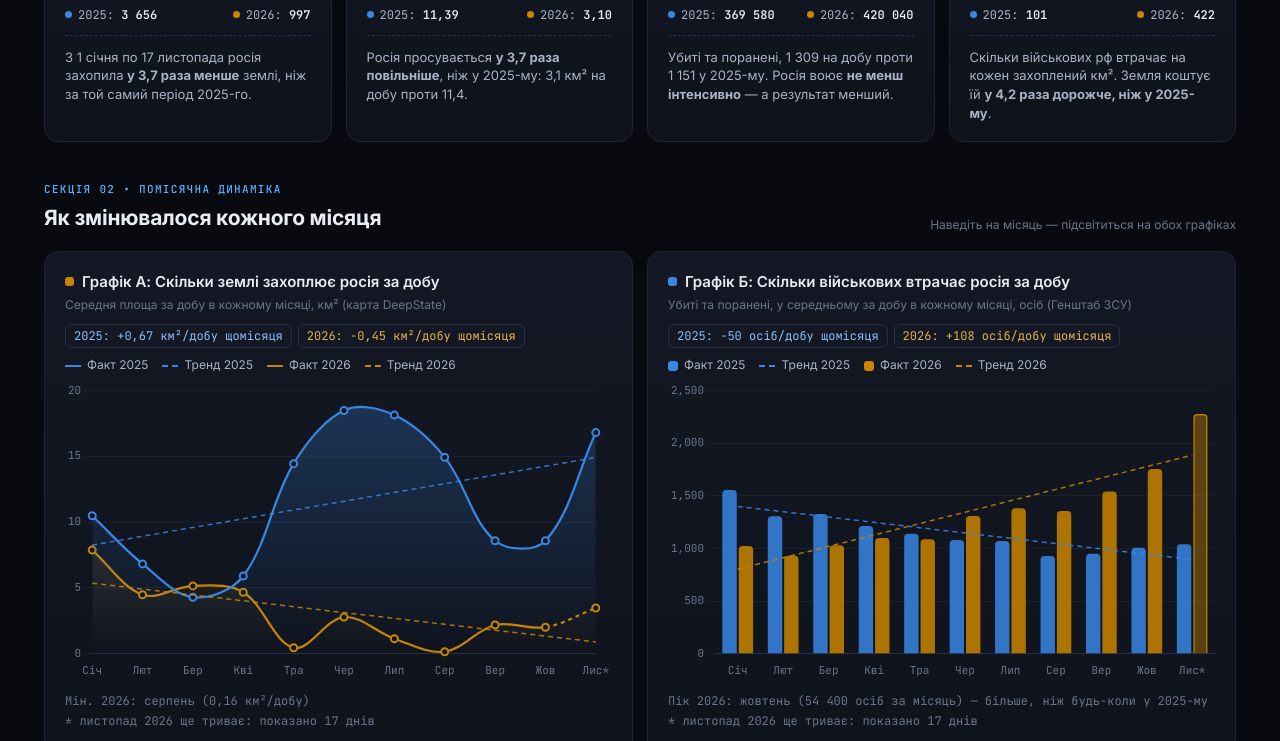
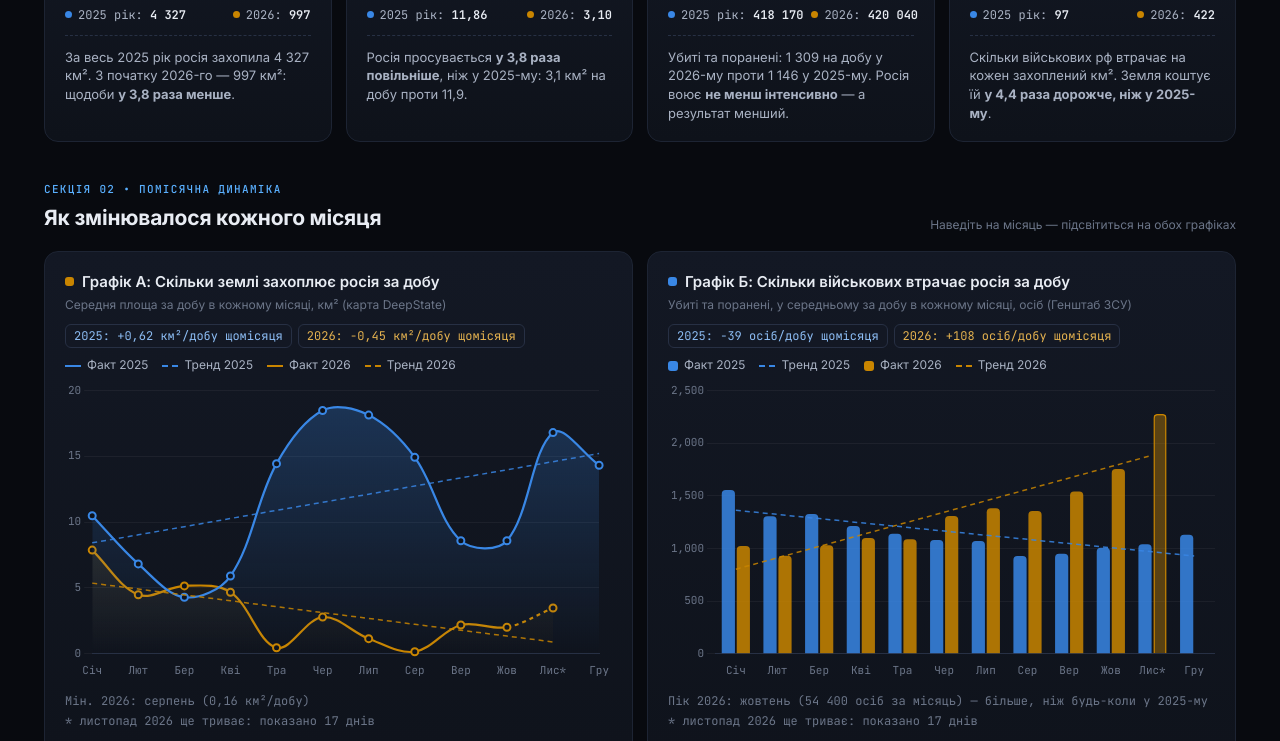
Before and after one commit to kbdstorage002/peremogium, a website: page index.html in a window 1280 px wide. Shown: the part 472-1213 px from the top of the page. Drawn offline with nearby package versions, Linux system fonts and the light colour scheme.

Commit message:
Головна: 2025 за весь рік, порівняння за добу, жовті цифри 2026
- 2025 показано повністю: картки, графіки (січ–гру), висновки, таблиці.
- «У скільки разів» рахується в середньому за добу (365 проти 321 дня).
- Великі цифри — жовті, з підписом «у 2026»; бейджі словами замість «÷».

Co-Authored-By: Claude Opus 5.5 <noreply@anthropic.com>

```diff
--- a/index.html
+++ b/index.html
@@ -91,10 +91,11 @@
   .badge.good { color: var(--good); background: var(--good-bg); box-shadow: inset 0 0 0 1px rgba(47,191,113,.3); }
   .badge.bad  { color: var(--bad);  background: var(--bad-bg);  box-shadow: inset 0 0 0 1px rgba(240,97,109,.3); }
   .kpi-val { font: 600 30px var(--mono); margin: 8px 0 2px; letter-spacing: -.02em; }
+  .kpi-val .v26 { color: #e3b14f; }
   .kpi-val small { font: 400 13px Inter, sans-serif; color: var(--text-2); margin-left: 6px; letter-spacing: 0; }
   .split { display: flex; gap: 3px; height: 5px; margin: 12px 0 10px; }
   .split i { border-radius: 3px; display: block; }
-  .kpi-foot { display: flex; justify-content: space-between; font: 12px var(--mono); color: var(--text-2); }
+  .kpi-foot { display: flex; justify-content: space-between; gap: 8px; white-space: nowrap; font: 12px var(--mono); color: var(--text-2); }
   .kpi-foot b { color: var(--text); font-weight: 600; }
   .lg { display: inline-block; width: 7px; height: 7px; border-radius: 50%; margin-right: 6px; vertical-align: 1px; }
   .lg.a { background: var(--y2025); } .lg.b { background: var(--y2026); }
@@ -320,22 +321,24 @@ const t0 = Date.parse(D.personnel.daily.start + 'T00:00:00Z');
 const dayVal = new Map(D.personnel.daily.values.map((v, i) => [new Date(t0 + i * 864e5).toISOString().slice(0, 10), v]));
 const persDays = (y, m) => { const out = []; for (let d = 1; d <= DAYS_ALL[m]; d++) { const v = dayVal.get(`${y}-${String(m + 1).padStart(2, '0')}-${String(d).padStart(2, '0')}`); if (v == null) break; out.push(v); } return out; };
 
-// Неповний поточний місяць: додаємо, якщо є і для території, і для втрат, і є той самий період торік.
-const tp = D.territory.partial?.[2026], tpPrev = D.territory.partialPrevYear?.[2025];
+// Неповний поточний місяць 2026: додаємо, якщо є і для території, і для втрат.
+const tp = D.territory.partial?.[2026];
 const ppDays26 = persDays(2026, NF);
-const HAS_P = !!(tp && tpPrev && tp.month === NF + 1 && ppDays26.length);
+const HAS_P = !!(tp && tp.month === NF + 1 && ppDays26.length);
 const N = NF + (HAS_P ? 1 : 0);
 const P = NF;                                              // індекс неповного місяця
 const tDaysP = HAS_P ? new Date(tp.asOf).getUTCDate() : 0; // днів у неповному місяці (територія)
 const pDaysP = ppDays26.length;                            // днів у неповному місяці (втрати)
 
-const M = MS.slice(0, N).map((m, i) => HAS_P && i === P ? m + '*' : m);
-const MF = MFA.slice(0, N);
-// Для графіків: 2025 — повні місяці; 2026 — повні + неповний.
-const terrM = { 2025: D.territory.monthly[2025].slice(0, N), 2026: [...D.territory.monthly[2026].slice(0, NF), ...(HAS_P ? [tp.value] : [])] };
-const terrD = { 2025: DAYS_ALL.slice(0, N), 2026: [...DAYS_ALL.slice(0, NF), ...(HAS_P ? [tDaysP] : [])] };
-const persM = { 2025: D.personnel.monthly[2025].slice(0, N), 2026: [...D.personnel.monthly[2026].slice(0, NF), ...(HAS_P ? [ppDays26.reduce((a, b) => a + b, 0)] : [])] };
-const persD = { 2025: DAYS_ALL.slice(0, N), 2026: [...DAYS_ALL.slice(0, NF), ...(HAS_P ? [pDaysP] : [])] };
+// 2025 — увесь рік (12 місяців); 2026 — повні місяці + неповний поточний.
+const N25 = Math.min(D.territory.monthly[2025].length, D.personnel.monthly[2025].length);
+const NM = Math.max(N25, N);                               // скільки місяців на осі графіків
+const M = MS.slice(0, NM).map((m, i) => HAS_P && i === P ? m + '*' : m);
+const MF = MFA.slice(0, NM);
+const terrM = { 2025: D.territory.monthly[2025].slice(0, N25), 2026: [...D.territory.monthly[2026].slice(0, NF), ...(HAS_P ? [tp.value] : [])] };
+const terrD = { 2025: DAYS_ALL.slice(0, N25), 2026: [...DAYS_ALL.slice(0, NF), ...(HAS_P ? [tDaysP] : [])] };
+const persM = { 2025: D.personnel.monthly[2025].slice(0, N25), 2026: [...D.personnel.monthly[2026].slice(0, NF), ...(HAS_P ? [ppDays26.reduce((a, b) => a + b, 0)] : [])] };
+const persD = { 2025: DAYS_ALL.slice(0, N25), 2026: [...DAYS_ALL.slice(0, NF), ...(HAS_P ? [pDaysP] : [])] };
 const oil = D.oilGas, oil26 = oil.value2026, oil25 = oil26 / (1 + oil.changePct / 100);
 
 // ================= HELPERS =================
@@ -361,16 +364,18 @@ function regress(a) {
 }
 const argmax = a => a.indexOf(Math.max(...a)), argmin = a => a.indexOf(Math.min(...a));
 
-// ================= DERIVED (однаковий період обох років) =================
+// ================= DERIVED =================
+// 2025 — увесь рік; 2026 — з 1 січня до сьогодні. Щоб порівняння було чесним,
+// «у скільки разів» рахуємо в середньому за добу.
+const days25 = sum(DAYS_ALL.slice(0, N25));
 const tdays = sum(DAYS_ALL.slice(0, NF)) + tDaysP;
 const pdays = sum(DAYS_ALL.slice(0, NF)) + (HAS_P ? pDaysP : 0);
-const t25 = sum(D.territory.monthly[2025].slice(0, NF)) + (HAS_P ? tpPrev.value : 0);
-const t26 = sum(D.territory.monthly[2026].slice(0, NF)) + (HAS_P ? tp.value : 0);
-const p25 = sum(D.personnel.monthly[2025].slice(0, NF)) + (HAS_P ? sum(persDays(2025, P).slice(0, pDaysP)) : 0);
-const p26 = sum(D.personnel.monthly[2026].slice(0, NF)) + (HAS_P ? sum(ppDays26) : 0);
-const r25 = t25 / tdays, r26 = t26 / tdays;
-const pr25 = p25 / pdays, pr26 = p26 / pdays;
+const t25 = sum(terrM[2025]), t26 = sum(terrM[2026]);
+const p25 = sum(persM[2025]), p26 = sum(persM[2026]);
+const r25 = t25 / days25, r26 = t26 / tdays;
+const pr25 = p25 / days25, pr26 = p26 / pdays;
 const price25 = p25 / t25, price26 = p26 / t26;
+const Y25 = N25 === 12 ? 'весь 2025' : `2025 (${N25} міс.)`;
 const pd = (m, d) => m.map((v, i) => +(v / d[i]).toFixed(2));
 const pd25 = pd(terrM[2025], terrD[2025]), pd26 = pd(terrM[2026], terrD[2026]);
 const pp25 = pd(persM[2025], persD[2025]), pp26 = pd(persM[2026], persD[2026]);
@@ -382,37 +387,38 @@ const PERIOD = `${MS[0].toLowerCase()}–${lastDay} ${MS[N - 1].toLowerCase()}`;
 
 // ================= HEADER / META =================
 document.getElementById('updated').textContent = '· оновлено ' + dateUA(D.generatedAt);
-document.getElementById('kpiMeta').textContent = `${PERIOD_LONG} · ${daysW(pdays)} · однакові дні обох років`;
+document.getElementById('kpiMeta').textContent = `2026: ${PERIOD_LONG} (${daysW(pdays)}) · 2025: весь рік · порівнюємо в середньому за добу`;
 
 // ================= KPI =================
 function kpi({ label, badge, good, val, unit, a, b, fa, fb, human }) {
   const tot = a + b;
   return `<div class="panel">
     <div class="kpi-top"><div class="kpi-label">${label}</div><span class="badge ${good ? 'good' : 'bad'}">${badge}</span></div>
-    <div class="kpi-val">${val}<small>${unit}</small></div>
+    <div class="kpi-val"><span class="v26">${val}</span><small>${unit} у 2026</small></div>
     <div class="split"><i style="background:${C25};width:${a / tot * 100}%"></i><i style="background:${C26};width:${b / tot * 100}%"></i></div>
-    <div class="kpi-foot"><span><i class="lg a"></i>2025: <b>${fa}</b></span><span><i class="lg b"></i>2026: <b>${fb}</b></span></div>
+    <div class="kpi-foot"><span><i class="lg a"></i>${N25 === 12 ? '2025 рік' : Y25}: <b>${fa}</b></span><span><i class="lg b"></i>2026: <b>${fb}</b></span></div>
     <div class="kpi-human">${human}</div>
   </div>`;
 }
-const terrLess = t26 < t25, persMore = p26 >= p25, priceUp = price26 >= price25;
+const terrLess = r26 < r25, persMore = pr26 >= pr25, priceUp = price26 >= price25;
+const ratioBadge = (r, more, less) => `${dec(r)}× ${r >= 1 ? more : less}`;
 document.getElementById('kpis').innerHTML = [
-  kpi({ label: 'Захоплена територія · разом', badge: (t26 >= t25 ? '+' : '') + dec(pct(t25, t26)) + '%', good: terrLess,
+  kpi({ label: 'Захоплена територія · разом', badge: (terrLess ? '−' : '+') + Math.round(Math.abs(pct(r25, r26))) + '% за добу', good: terrLess,
         val: sp(t26), unit: 'км²', a: t25, b: t26, fa: sp(t25), fb: sp(t26),
-        human: terrLess
-          ? `З 1 січня по ${lastDay} ${MGEN[N - 1]} росія захопила <b>${times(t25 / t26)} менше</b> землі, ніж за той самий період 2025-го.`
-          : `З 1 січня по ${lastDay} ${MGEN[N - 1]} росія захопила <b>більше</b> землі, ніж за той самий період 2025-го.` }),
-  kpi({ label: 'Темп захоплення · на добу', badge: terrLess ? '÷' + dec(r25 / r26, 2) : '×' + dec(r26 / r25, 2), good: terrLess,
+        human: `За ${Y25} рік росія захопила ${sp(t25)} км². З початку 2026-го — ${sp(t26)} км²: ` + (terrLess
+          ? `щодоби <b>${times(r25 / r26)} менше</b>.`
+          : `щодоби <b>${times(r26 / r25)} більше</b>.`) }),
+  kpi({ label: 'Темп захоплення · на добу', badge: terrLess ? ratioBadge(r25 / r26, 'повільніше', '') : ratioBadge(r26 / r25, 'швидше', ''), good: terrLess,
         val: dec(r26, 2), unit: 'км²/добу', a: r25, b: r26, fa: dec(r25, 2), fb: dec(r26, 2),
         human: terrLess
           ? `Росія просувається <b>${times(r25 / r26)} повільніше</b>, ніж у 2025-му: ${dec(r26)} км² на добу проти ${dec(r25)}.`
           : `Росія просувається <b>${times(r26 / r25)} швидше</b>, ніж у 2025-му: ${dec(r26)} км² на добу проти ${dec(r25)}.` }),
-  kpi({ label: 'Втрати рф · особовий склад', badge: (persMore ? '+' : '') + dec(pct(p25, p26)) + '%', good: true,
+  kpi({ label: 'Втрати рф · особовий склад', badge: (persMore ? '+' : '−') + dec(Math.abs(pct(pr25, pr26))) + '% за добу', good: true,
         val: sp(p26), unit: 'осіб', a: p25, b: p26, fa: sp(p25), fb: sp(p26),
-        human: `Убиті та поранені, ${sp(pr26)} на добу проти ${sp(pr25)} у 2025-му. ` + (persMore
+        human: `Убиті та поранені: ${sp(pr26)} на добу у 2026-му проти ${sp(pr25)} у 2025-му. ` + (persMore
           ? `Росія воює <b>не менш інтенсивно</b> — а результат ${terrLess ? 'менший' : 'не кращий'}.`
           : `Росія втрачає <b>менше</b> людей, ніж торік.`) }),
-  kpi({ label: 'Ціна 1 км² · для рф', badge: (priceUp ? '×' + dec(price26 / price25) : '÷' + dec(price25 / price26)), good: priceUp,
+  kpi({ label: 'Ціна 1 км² · для рф', badge: priceUp ? ratioBadge(price26 / price25, 'дорожче', '') : ratioBadge(price25 / price26, 'дешевше', ''), good: priceUp,
         val: sp(price26), unit: 'осіб/км²', a: price25, b: price26, fa: sp(price25), fb: sp(price26),
         human: `Скільки військових рф втрачає на кожен захоплений км². ` + (priceUp
           ? `Земля коштує їй <b>${times(price26 / price25)} дорожче, ніж у 2025-му</b>.`
@@ -500,7 +506,7 @@ const minA = argmin(pd26), maxA25 = argmax(pd25), maxA26 = argmax(pd26);
 const partialFoot = days => HAS_P ? `<br>* ${MFA[P]} 2026 ще триває: показано ${daysW(days)}` : '';
 document.getElementById('footA').innerHTML = `Мін. 2026: ${MF[minA]} (${dec(pd26[minA], 2)} км²/добу)` + partialFoot(tDaysP);
 // пік — серед повних місяців (за сумою за місяць)
-const full26 = persM[2026].slice(0, NF), full25 = persM[2025].slice(0, NF);
+const full26 = persM[2026].slice(0, NF), full25 = persM[2025];
 const maxB = argmax(full26);
 const allTimeRecord = Math.max(...full26) >= Math.max(...full25);
 document.getElementById('footB').innerHTML =
@@ -597,7 +603,7 @@ document.getElementById('insights').innerHTML = [
 // ================= HONEST =================
 const h = (tag, ttl, fig, text) => `<div class="panel"><div class="h-tag">⚠ ${tag}</div><h3>${ttl}</h3><p>${text}</p><div class="fig">${fig}</div></div>`;
 document.getElementById('honest').innerHTML = [
-  h('Територія', 'росія все одно просувається', `${sp(t26)} км² у 2026 <small>проти ${sp(t25)} у 2025</small>`,
+  h('Територія', 'росія все одно просувається', `${sp(t26)} км² у 2026 <small>проти ${sp(t25)} за ${Y25}</small>`,
     `Повільніше, ніж торік, але з початку 2026-го це ${t26 > 839 ? 'більше, ніж уся площа Києва (839 км²)' : `${Math.round(t26 / 839 * 100)}% площі Києва`}.`),
   h('Інтенсивність', 'Штурми посилюються', `${sp(full26[maxB])} за ${MF[maxB]}`,
     `Рекордні втрати рф означають і рекордний тиск на наших військових. Фронт тримається ціною величезних зусиль.`),
@@ -609,20 +615,20 @@ document.getElementById('honest').innerHTML = [
 // ================= TABLES =================
 // Проста таблиця: показник — 2025 — 2026 — що змінилося (людською мовою)
 const bestM = (arr, n) => { const a = arr.slice(0, n), i = argmax(a); return [a[i], i]; };
-const [tm25, tmi25] = bestM(terrM[2025], NF), [tm26, tmi26] = bestM(terrM[2026], NF);
-const [pm25, pmi25] = bestM(full25, NF), [pm26, pmi26] = bestM(full26, NF);
+const [tm25, tmi25] = bestM(terrM[2025], N25), [tm26, tmi26] = bestM(terrM[2026], NF);
+const [pm25, pmi25] = bestM(full25, N25), [pm26, pmi26] = bestM(full26, NF);
 const chg = (good, text) => `<td class="chg ${good ? 'g' : 'r'}">${text}</td>`;
 const row = (name, hint, v25, v26, change) => `<tr><td>${name}<span class="hint">${hint}</span></td><td class="a">${v25}</td><td class="o">${v26}</td>${change}</tr>`;
 document.getElementById('statTbl').innerHTML = `
   <tr><th>Показник</th><th>2025</th><th>2026</th><th>Що змінилося</th></tr>
-  ${row('Захопила територію', PERIOD_LONG, sp(t25) + ' км²', sp(t26) + ' км²',
-      chg(terrLess, terrLess ? `${times(t25 / t26)} менше` : `${times(t26 / t25)} більше`))}
+  ${row('Захопила територію', `2025: весь рік · 2026: ${PERIOD_LONG}`, sp(t25) + ' км²', sp(t26) + ' км²',
+      chg(terrLess, terrLess ? `за добу ${times(r25 / r26)} менше` : `за добу ${times(r26 / r25)} більше`))}
   ${row('Темп захоплення', 'у середньому за добу', dec(r25) + ' км²', dec(r26) + ' км²',
       chg(terrLess, terrLess ? `${times(r25 / r26)} повільніше` : `${times(r26 / r25)} швидше`))}
   ${row('Найбільше захопила за місяць', 'найгірший для нас місяць', `${sp(tm25)} км² <span class="d">${MF[tmi25]}</span>`, `${sp(tm26)} км² <span class="d">${MF[tmi26]}</span>`,
       chg(tm26 < tm25, tm26 < tm25 ? `${times(tm25 / tm26)} менше` : `${times(tm26 / tm25)} більше`))}
-  ${row('Втрати рф', PERIOD_LONG + ', убиті й поранені', sp(p25), sp(p26),
-      chg(persMore, `${persMore ? '+' : '−'}${Math.round(Math.abs(pct(p25, p26)))}%`))}
+  ${row('Втрати рф', `убиті й поранені · 2025: весь рік · 2026: ${PERIOD_LONG}`, sp(p25), sp(p26),
+      chg(persMore, `за добу ${persMore ? '+' : '−'}${Math.round(Math.abs(pct(pr25, pr26)))}%`))}
   ${row('Втрати рф за добу', 'у середньому', sp(pr25), sp(pr26),
       chg(persMore, `${persMore ? '+' : '−'}${sp(Math.abs(pr26 - pr25))} на добу`))}
   ${row('Найбільші втрати за місяць', 'найкращий для нас місяць', `${sp(pm25)} <span class="d">${MF[pmi25]}</span>`, `${sp(pm26)} <span class="d">${MF[pmi26]}</span>`,
@@ -630,11 +636,12 @@ document.getElementById('statTbl').innerHTML = `
   ${row('Ціна 1 км² для рф', 'скільки військових за кожен км²', sp(price25), sp(price26),
       chg(priceUp, priceUp ? `${times(price26 / price25)} дорожче` : `${times(price25 / price26)} дешевше`))}`;
 
-document.getElementById('monthSummary').textContent = `Показати по місяцях (${MFA[0]}–${MFA[N - 1]})`;
+document.getElementById('monthSummary').textContent = `Показати по місяцях (${MFA[0]}–${MFA[NM - 1]})`;
 let mt = `<tr><th>Місяць</th><th>Захопила 2025</th><th>Захопила 2026</th><th>Втрати рф 2025</th><th>Втрати рф 2026</th></tr>`;
-for (let i = 0; i < N; i++) {
+const cell = (v, u = '') => v == null ? '<span class="d">—</span>' : sp(v) + u;
+for (let i = 0; i < NM; i++) {
   const p = HAS_P && i === P;
-  mt += `<tr><td>${cap(MF[i])}${p ? ` <span class="d">2026: ${daysW(pDaysP)}</span>` : ''}</td><td>${sp(terrM[2025][i])} км²</td><td>${sp(terrM[2026][i])} км²</td><td>${sp(persM[2025][i])}</td><td>${sp(persM[2026][i])}</td></tr>`;
+  mt += `<tr><td>${cap(MF[i])}${p ? ` <span class="d">2026: ${daysW(pDaysP)}</span>` : ''}</td><td>${cell(terrM[2025][i], ' км²')}</td><td>${cell(terrM[2026][i], ' км²')}</td><td>${cell(persM[2025][i])}</td><td>${cell(persM[2026][i])}</td></tr>`;
 }
 document.getElementById('monthTbl').innerHTML = mt;
 
```
